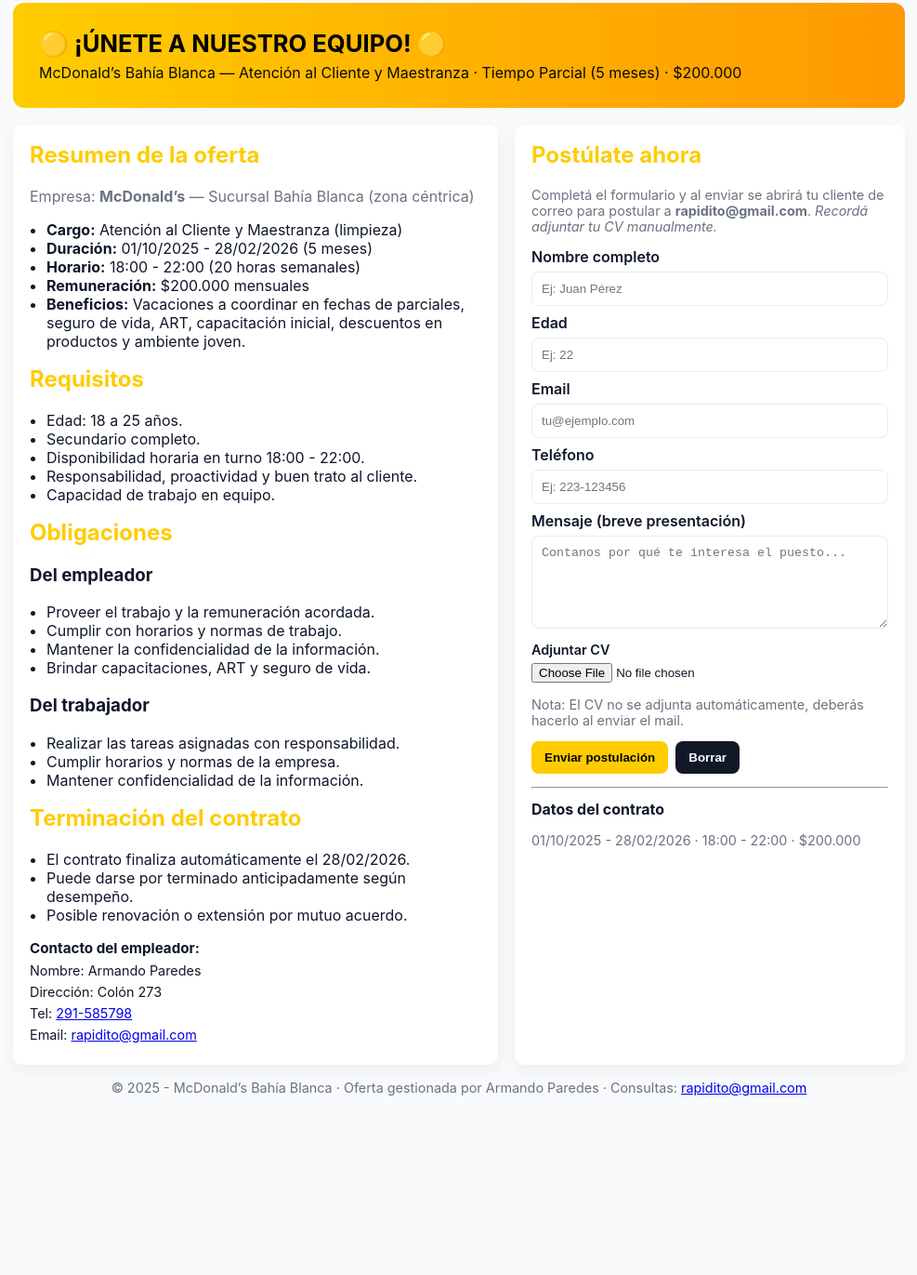
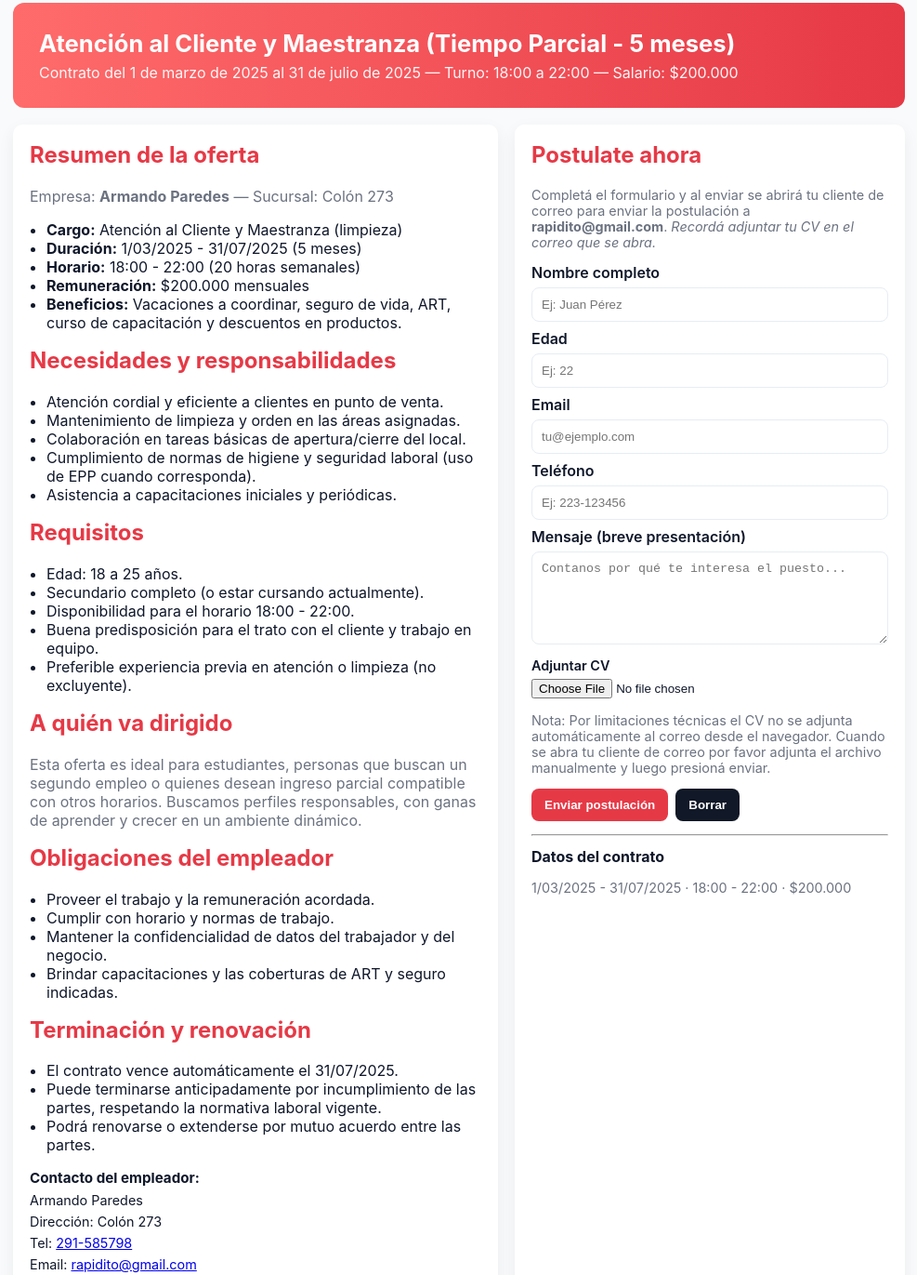
Before and after one commit to meryser20-wq/meryser20.github.io, a plain HTML site: page index.html in a window 1280 px wide. Shown: the part 45-1416 px from the top of the page at 93% size, without its empty margins (146-1133 px from the left). Before the commit the page ends 1271 px from the top, so only its background shows below. Drawn offline with Linux system fonts and the light colour scheme.

Commit message:
index.html

```diff
--- a/index.html
+++ b/index.html
@@ -3,13 +3,13 @@
 <head>
   <meta charset="utf-8" />
   <meta name="viewport" content="width=device-width, initial-scale=1" />
-  <title>McDonald's Bahía Blanca - Oferta Laboral</title>
+  <title>Postulate - Atención al Cliente y Maestranza (Tiempo Parcial)</title>
   <style>
-    :root{--accent:#ffcc00;--muted:#6b7280;--bg:#f8fafc}
+    :root{--accent:#e63946;--muted:#6b7280;--bg:#f8fafc}
     *{box-sizing:border-box}
     body{font-family:Inter, system-ui, -apple-system, Arial, sans-serif;margin:0;background:var(--bg);color:#0f172a}
     .container{max-width:1000px;margin:28px auto;padding:20px}
-    header{background:linear-gradient(90deg,#ffcc00, #ff9900);color:#000;padding:28px;border-radius:12px}
+    header{background:linear-gradient(90deg,#ff6b6b, #e63946);color:#fff;padding:28px;border-radius:12px}
     header h1{margin:0;font-size:1.6rem}
     header p{margin:6px 0 0;opacity:.95}
 
@@ -24,8 +24,8 @@
     input[type=text], input[type=email], input[type=tel], textarea, select{width:100%;padding:10px;border:1px solid #e6edf3;border-radius:8px}
     textarea{min-height:100px;resize:vertical}
     .row{display:flex;gap:10px}
-    .btn{display:inline-block;background:var(--accent);color:#000;border:none;padding:10px 14px;border-radius:8px;font-weight:700;cursor:pointer}
-    .btn.secondary{background:#111827;color:#fff}
+    .btn{display:inline-block;background:var(--accent);color:#fff;border:none;padding:10px 14px;border-radius:8px;font-weight:700;cursor:pointer}
+    .btn.secondary{background:#111827}
     .small{font-size:.9rem}
     .info-line{display:flex;gap:10px;align-items:center;margin:6px 0}
     .foot{margin-top:14px;font-size:.9rem;color:var(--muted)}
@@ -36,21 +36,32 @@
 <body>
   <div class="container">
     <header>
-      <h1>🟡 ¡ÚNETE A NUESTRO EQUIPO! 🟡</h1>
-      <p>McDonald’s Bahía Blanca — Atención al Cliente y Maestranza · Tiempo Parcial (5 meses) · $200.000</p>
+      <h1>Atención al Cliente y Maestranza (Tiempo Parcial - 5 meses)</h1>
+      <p>Contrato del 1 de marzo de 2025 al 31 de julio de 2025 — Turno: 18:00 a 22:00 — Salario: $200.000</p>
     </header>
 
     <div class="grid">
       <main class="card">
         <section>
           <h2>Resumen de la oferta</h2>
-          <p class="muted">Empresa: <strong>McDonald’s</strong> — Sucursal Bahía Blanca (zona céntrica)</p>
+          <p class="muted">Empresa: <strong>Armando Paredes</strong> — Sucursal: Colón 273</p>
           <ul>
             <li><strong>Cargo:</strong> Atención al Cliente y Maestranza (limpieza)</li>
-            <li><strong>Duración:</strong> 01/10/2025 - 28/02/2026 (5 meses)</li>
+            <li><strong>Duración:</strong> 1/03/2025 - 31/07/2025 (5 meses)</li>
             <li><strong>Horario:</strong> 18:00 - 22:00 (20 horas semanales)</li>
             <li><strong>Remuneración:</strong> $200.000 mensuales</li>
-            <li><strong>Beneficios:</strong> Vacaciones a coordinar en fechas de parciales, seguro de vida, ART, capacitación inicial, descuentos en productos y ambiente joven.</li>
+            <li><strong>Beneficios:</strong> Vacaciones a coordinar, seguro de vida, ART, curso de capacitación y descuentos en productos.</li>
+          </ul>
+        </section>
+
+        <section style="margin-top:12px">
+          <h2>Necesidades y responsabilidades</h2>
+          <ul>
+            <li>Atención cordial y eficiente a clientes en punto de venta.</li>
+            <li>Mantenimiento de limpieza y orden en las áreas asignadas.</li>
+            <li>Colaboración en tareas básicas de apertura/cierre del local.</li>
+            <li>Cumplimiento de normas de higiene y seguridad laboral (uso de EPP cuando corresponda).</li>
+            <li>Asistencia a capacitaciones iniciales y periódicas.</li>
           </ul>
         </section>
 
@@ -58,42 +69,40 @@
           <h2>Requisitos</h2>
           <ul>
             <li>Edad: 18 a 25 años.</li>
-            <li>Secundario completo.</li>
-            <li>Disponibilidad horaria en turno 18:00 - 22:00.</li>
-            <li>Responsabilidad, proactividad y buen trato al cliente.</li>
-            <li>Capacidad de trabajo en equipo.</li>
+            <li>Secundario completo (o estar cursando actualmente).</li>
+            <li>Disponibilidad para el horario 18:00 - 22:00.</li>
+            <li>Buena predisposición para el trato con el cliente y trabajo en equipo.</li>
+            <li>Preferible experiencia previa en atención o limpieza (no excluyente).</li>
           </ul>
         </section>
 
         <section style="margin-top:12px">
-          <h2>Obligaciones</h2>
-          <h3>Del empleador</h3>
+          <h2>A quién va dirigido</h2>
+          <p class="muted">Esta oferta es ideal para estudiantes, personas que buscan un segundo empleo o quienes desean ingreso parcial compatible con otros horarios. Buscamos perfiles responsables, con ganas de aprender y crecer en un ambiente dinámico.</p>
+        </section>
+
+        <section style="margin-top:12px">
+          <h2>Obligaciones del empleador</h2>
           <ul>
             <li>Proveer el trabajo y la remuneración acordada.</li>
-            <li>Cumplir con horarios y normas de trabajo.</li>
-            <li>Mantener la confidencialidad de la información.</li>
-            <li>Brindar capacitaciones, ART y seguro de vida.</li>
-          </ul>
-          <h3>Del trabajador</h3>
-          <ul>
-            <li>Realizar las tareas asignadas con responsabilidad.</li>
-            <li>Cumplir horarios y normas de la empresa.</li>
-            <li>Mantener confidencialidad de la información.</li>
+            <li>Cumplir con horario y normas de trabajo.</li>
+            <li>Mantener la confidencialidad de datos del trabajador y del negocio.</li>
+            <li>Brindar capacitaciones y las coberturas de ART y seguro indicadas.</li>
           </ul>
         </section>
 
         <section style="margin-top:12px">
-          <h2>Terminación del contrato</h2>
+          <h2>Terminación y renovación</h2>
           <ul>
-            <li>El contrato finaliza automáticamente el 28/02/2026.</li>
-            <li>Puede darse por terminado anticipadamente según desempeño.</li>
-            <li>Posible renovación o extensión por mutuo acuerdo.</li>
+            <li>El contrato vence automáticamente el 31/07/2025.</li>
+            <li>Puede terminarse anticipadamente por incumplimiento de las partes, respetando la normativa laboral vigente.</li>
+            <li>Podrá renovarse o extenderse por mutuo acuerdo entre las partes.</li>
           </ul>
         </section>
 
         <div style="margin-top:14px;font-size:.95rem;color:#0f172a">
           <strong>Contacto del empleador:</strong>
-          <div class="info-line"><span class="small">Nombre: Armando Paredes</span></div>
+          <div class="info-line"><span class="small">Armando Paredes</span></div>
           <div class="info-line"><span class="small">Dirección: Colón 273</span></div>
           <div class="info-line"><span class="small">Tel: <a href="tel:291585798">291-585798</a></span></div>
           <div class="info-line"><span class="small">Email: <a href="mailto:rapidito@gmail.com">rapidito@gmail.com</a></span></div>
@@ -102,8 +111,8 @@
       </main>
 
       <aside class="apply-card card">
-        <h2>Postúlate ahora</h2>
-        <p class="muted small">Completá el formulario y al enviar se abrirá tu cliente de correo para postular a <strong>rapidito@gmail.com</strong>. <em>Recordá adjuntar tu CV manualmente.</em></p>
+        <h2>Postulate ahora</h2>
+        <p class="muted small">Completá el formulario y al enviar se abrirá tu cliente de correo para enviar la postulación a <strong>rapidito@gmail.com</strong>. <em>Recordá adjuntar tu CV en el correo que se abra.</em></p>
 
         <form id="applyForm">
           <label for="name">Nombre completo</label>
@@ -124,7 +133,7 @@
           <div style="margin-top:10px" class="small">
             <label>Adjuntar CV</label>
             <input id="cv" name="cv" type="file" accept=".pdf,.doc,.docx" />
-            <p class="muted small">Nota: El CV no se adjunta automáticamente, deberás hacerlo al enviar el mail.</p>
+            <p class="muted small">Nota: Por limitaciones técnicas el CV no se adjunta automáticamente al correo desde el navegador. Cuando se abra tu cliente de correo por favor adjunta el archivo manualmente y luego presioná enviar.</p>
           </div>
 
           <div style="margin-top:12px;display:flex;gap:8px">
@@ -138,17 +147,18 @@
         <hr style="margin:12px 0" />
         <div>
           <strong>Datos del contrato</strong>
-          <p class="small muted">01/10/2025 - 28/02/2026 · 18:00 - 22:00 · $200.000</p>
+          <p class="small muted">1/03/2025 - 31/07/2025 · 18:00 - 22:00 · $200.000</p>
         </div>
       </aside>
     </div>
 
     <footer style="text-align:center;margin-top:16px;color:var(--muted);font-size:.9rem">
-      © 2025 - McDonald’s Bahía Blanca · Oferta gestionada por Armando Paredes · Consultas: <a href="mailto:rapidito@gmail.com">rapidito@gmail.com</a>
+      © 2025 - Oferta gestionada por Armando Paredes · Para consultas: <a href="mailto:rapidito@gmail.com">rapidito@gmail.com</a>
     </footer>
   </div>
 
   <script>
+    // Construye mailto con los datos del formulario
     const form = document.getElementById('applyForm');
     const status = document.getElementById('status');
     const resetBtn = document.getElementById('resetBtn');
@@ -170,23 +180,35 @@
         return;
       }
 
-      const subject = `Postulación - McDonald's Bahía Blanca - ${name}`;
+      const subject = `Postulación - Atención al Cliente y Maestranza - ${name}`;
       let body = '';
       body += `Nombre: ${name}\n`;
       body += `Edad: ${age}\n`;
       body += `Email: ${email}\n`;
       body += `Teléfono: ${phone}\n\n`;
       body += `Mensaje:\n${message}\n\n`;
-      body += `Cargo: Atención al Cliente y Maestranza\nDuración: 01/10/2025 - 28/02/2026\nHorario: 18:00 - 22:00\nRemuneración: $200.000\n\n`;
+      body += `Cargo: Atención al Cliente y Maestranza\nDuración: 01/03/2025 - 31/07/2025\nHorario: 18:00 - 22:00\nRemuneración: $200.000\n\n`;
       body += 'Adjuntar CV: (por favor adjuntá tu archivo manualmente en el cliente de correo)\n';
 
+      // crea mailto
       const mailto = `mailto:rapidito@gmail.com?subject=${encodeURIComponent(subject)}&body=${encodeURIComponent(body)}`;
 
+      // abrir cliente de correo
       window.location.href = mailto;
-      status.textContent = 'Se abrió tu cliente de correo. Adjuntá tu CV y enviá la postulación.';
+
+      status.textContent = 'Se abrió tu cliente de correo. Recordá adjuntar tu CV y luego enviar la postulación.';
+
+      // para usabilidad, limpiar el form si quisiéramos
+      // form.reset();
     });
 
     resetBtn.addEventListener('click', ()=>{form.reset(); status.textContent='Formulario borrado.'});
   </script>
 </body>
 </html>
+
+
+    resetBtn.addEventListener('click', ()=>{form.reset(); status.textContent='Formulario borrado.'});
+  </script>
+</body>
+</html>
```
